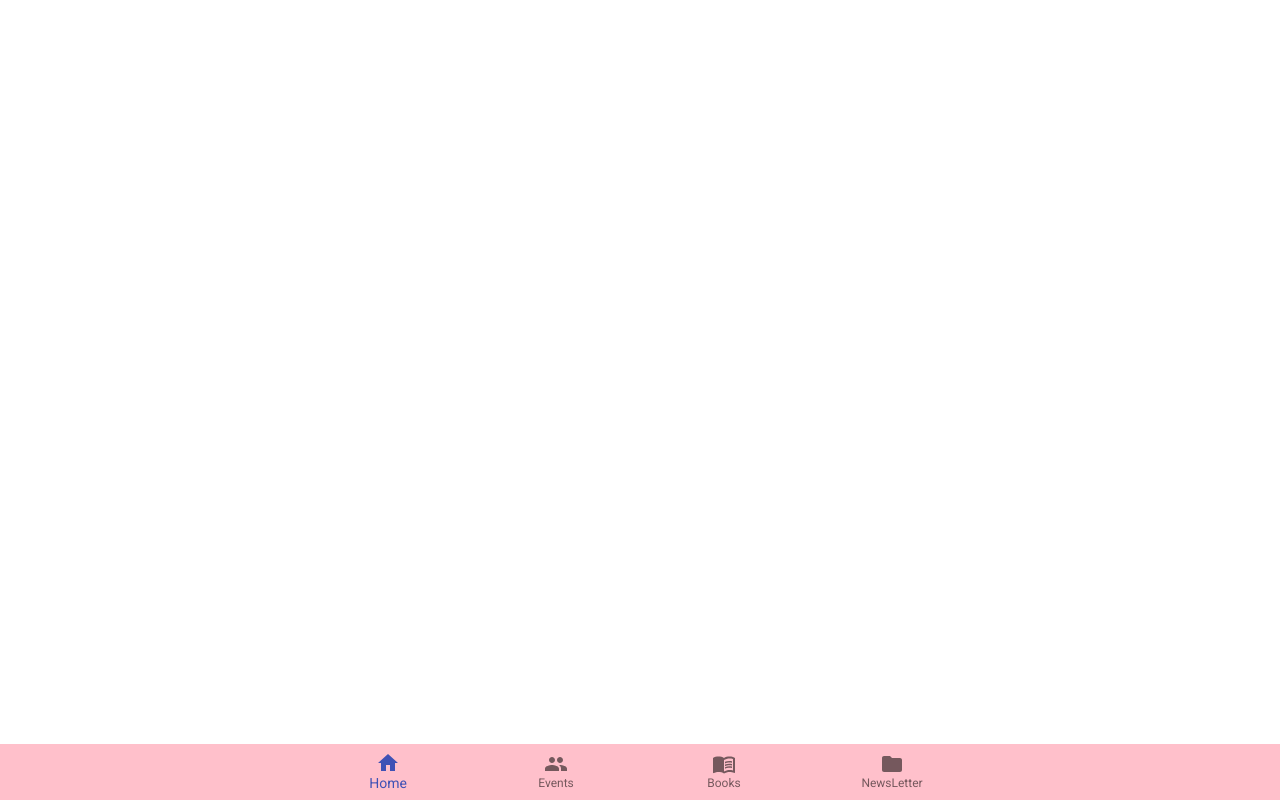
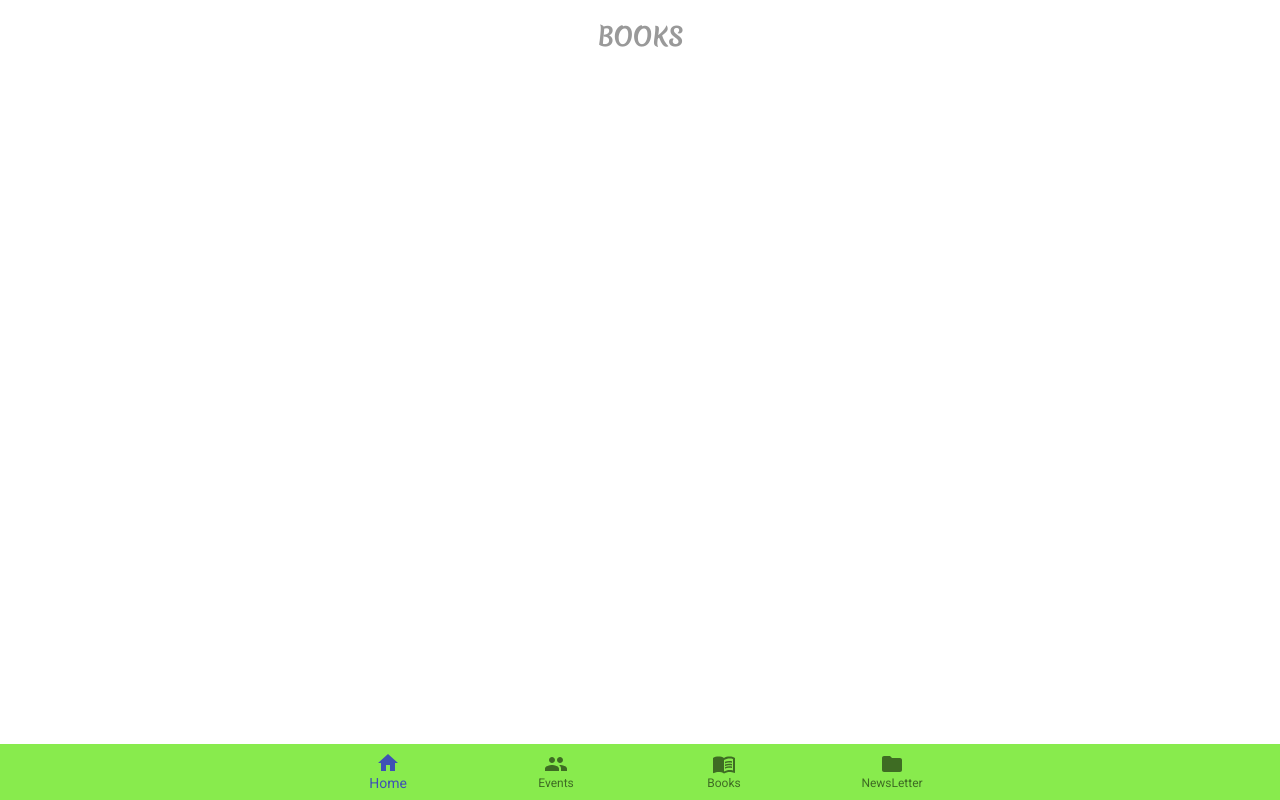
Before and after one commit to uszilard/her_story, a React (Create React App) app: page /books in a window 1280 px wide. Built offline with nearby package versions, Linux system fonts and the light colour scheme.

Commit message:
pages setup

```diff
--- a/src/App.js
+++ b/src/App.js
@@ -2,40 +2,28 @@ import React from "react";
 import { BrowserRouter as Router, Route, Switch } from "react-router-dom";
 import Home from "./pages/Home";
 import Nav from "./components/Nav";
-//import BooksList from "./pages/BooksList";
-//import NewsLetter from "./pages/NewsLetter";
+import Events from "./pages/Events";
+import Books from "./pages/Books";
+import NewsLetter from "./pages/NewsLetter";
 //import NoMatch from "./pages/NoMatch";
 
-//import EventsList from "./pages/EventsList";
+function App() {
 
-
-function App() {
   return (
     <Router>
-
-
       <Nav />
       <Switch>
+
         <Route exact path="/" component={Home} />
         <Route exact path="/home" component={Home} />
-        {/*<Route exact path="/events" component={EventsList} />
-        <Route exact path="/books" component={BooksList} />
+        <Route exact path="/events" component={Events} />
+        <Route exact path="/books" component={Books} />
         <Route exact path="/newsletter" component={NewsLetter} />
-        <Route component={NoMatch} />*/}
-        <html lang="en">
-          <head>
-            <meta charset="UTF-8" />
-            <meta name="viewport" content="width=device-width, initial-scale=1.0" />
-            <title>Document</title>
-          </head>
-          <body>
+        {/*<Route component={NoMatch} />*/}
 
-          </body>
-        </html>-->
       </Switch>
 
-
-    </Router>
+    </Router >
   );
 }
 
--- a/src/components/Nav/index.js
+++ b/src/components/Nav/index.js
@@ -11,7 +11,7 @@ const useStyles = makeStyles({
   root: {
     left: 0,
     right: 0,
-    backgroundColor: 'pink',
+    backgroundColor: '#88EB4D',
     position: 'fixed',
     bottom: 0,
     zIndex: 1
--- a/src/pages/Books.js
+++ b/src/pages/Books.js
@@ -0,0 +1,32 @@
+import React from "react";
+import { Col, Row, Container } from "../components/Grid";
+import { makeStyles } from '@material-ui/core/styles';
+
+const bookStyles = makeStyles({
+    logo: {
+        fontFamily: 'Merienda',
+        textAlign: 'center',
+        textTransform: 'uppercase',
+        color: '#999'
+    },
+});
+
+function Books() {
+    const classes = bookStyles();
+    return (
+        <Container fluid>
+            <Row>
+                <Col size="md-6">
+                    <nav>
+                        <h1 className={classes.logo} id='homePageLogo'>Books</h1>
+                    </nav>
+                </Col>
+                <Col size="md-6 sm-12">
+
+                </Col>
+            </Row>
+        </Container>
+    );
+}
+
+export default Books;
--- a/src/pages/Events.js
+++ b/src/pages/Events.js
@@ -1,21 +1,32 @@
 import React from "react";
 import { Col, Row, Container } from "../components/Grid";
-import CreatePostForm from "../components/CreatePostForm";
-import PostsList from "../components/PostsList";
+import { makeStyles } from '@material-ui/core/styles';
 
-function Home() {
+const eventStyles = makeStyles({
+    logo: {
+        fontFamily: 'Merienda',
+        textAlign: 'center',
+        textTransform: 'uppercase',
+        color: '#999'
+    },
+});
+
+function Events() {
+    const classes = eventStyles();
     return (
         <Container fluid>
             <Row>
                 <Col size="md-6">
-                    <CreatePostForm />
+                    <nav>
+                        <h1 className={classes.logo} id='homePageLogo'>Events</h1>
+                    </nav>
                 </Col>
                 <Col size="md-6 sm-12">
-                    <PostsList />
+
                 </Col>
             </Row>
         </Container>
     );
 }
 
-export default Home;
+export default Events;
--- a/src/pages/NewsLetter.js
+++ b/src/pages/NewsLetter.js
@@ -0,0 +1,31 @@
+import React from "react";
+import { Col, Row, Container } from "../components/Grid";
+import { makeStyles } from '@material-ui/core/styles';
+
+const NewsLetterStyles = makeStyles({
+    logo: {
+        fontFamily: 'Merienda',
+        textAlign: 'center',
+        textTransform: 'uppercase',
+        color: '#999'
+    },
+});
+function NewsLetter() {
+    const classes = NewsLetterStyles();
+    return (
+        <Container fluid>
+            <Row>
+                <Col size="md-6">
+                    <nav>
+                        <h1 className={classes.logo} id='homePageLogo'>NewsLetter</h1>
+                    </nav>
+                </Col>
+                <Col size="md-6 sm-12">
+
+                </Col>
+            </Row>
+        </Container>
+    );
+}
+
+export default NewsLetter;
```
Also changed, not shown: 1 other file (tests, documents, lock files or other folders).
